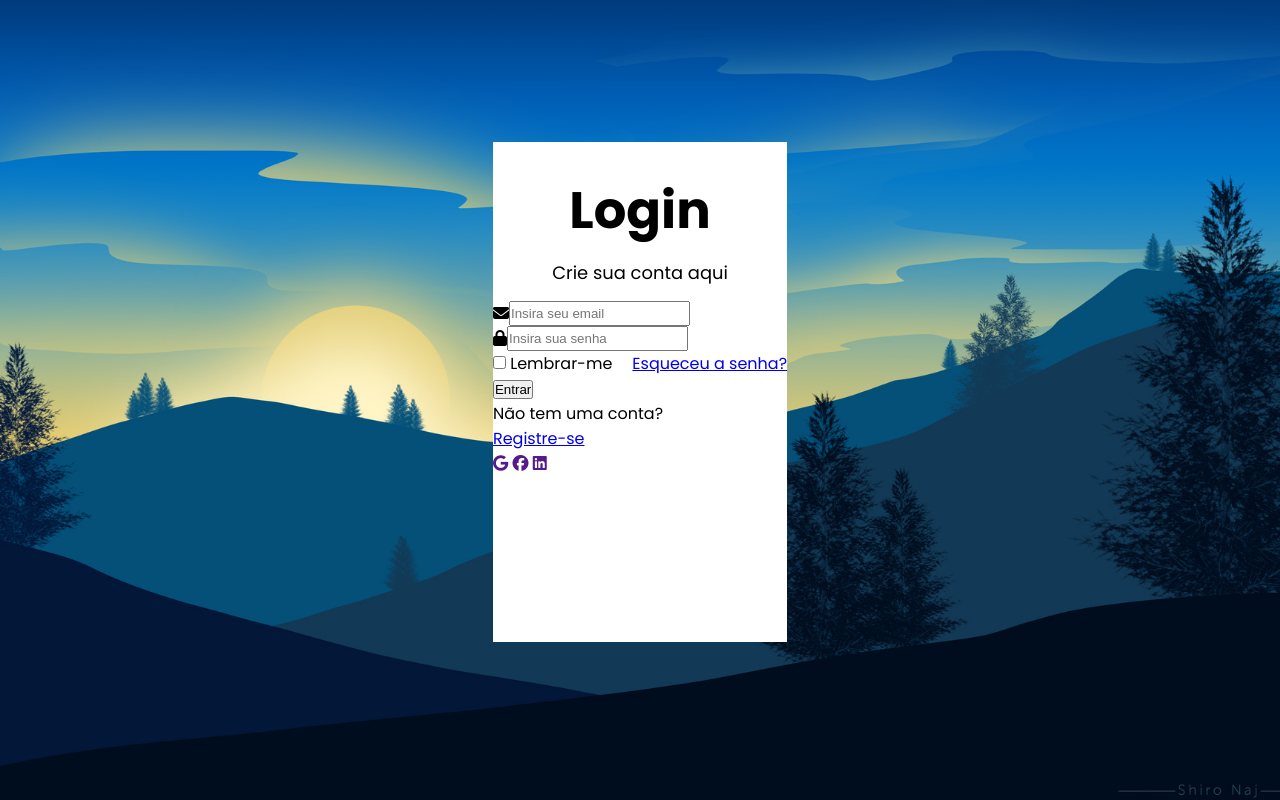
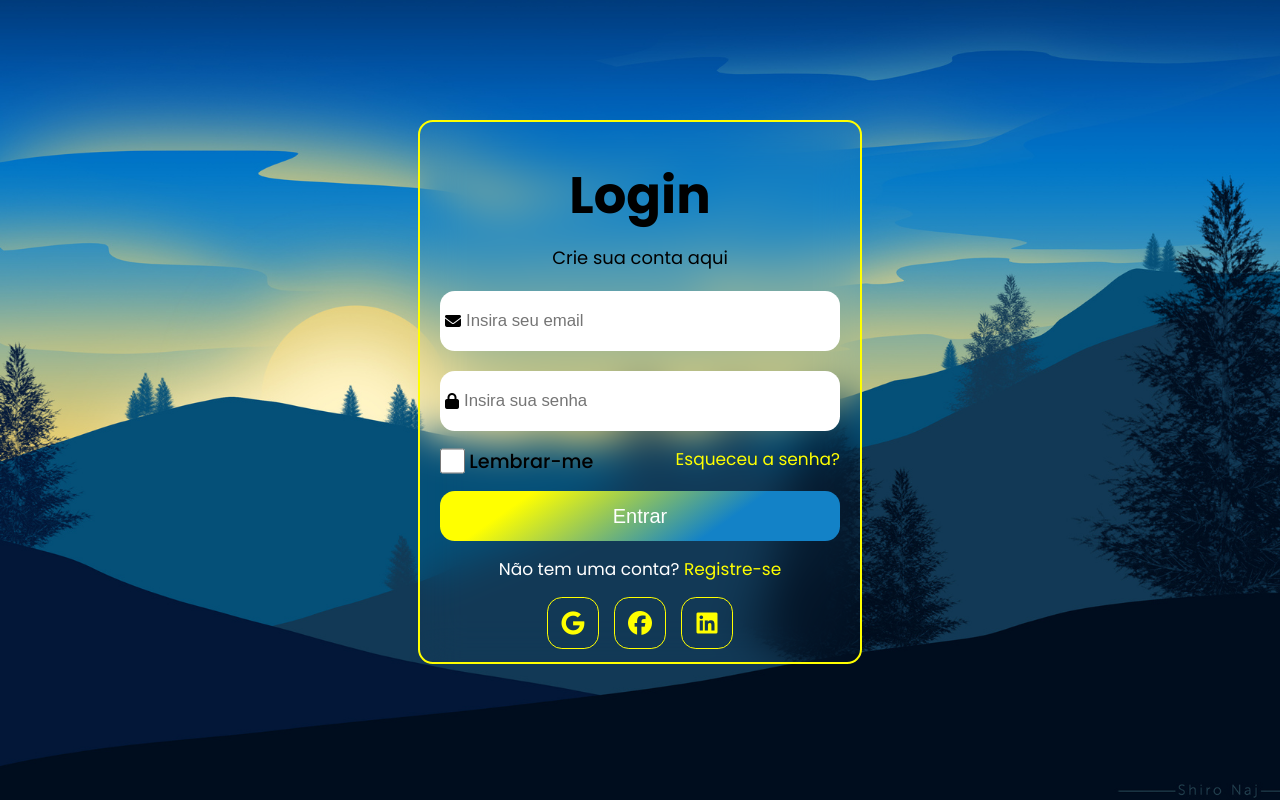
Before and after one commit to vitoreble06/telas-logins, a plain HTML site: page login-4.0/login04.html in a window 1280 px wide. Drawn offline with Linux system fonts and the light colour scheme.

Commit message:
terminei

```diff
--- a/login-4.0/assets/estilos/style.css
+++ b/login-4.0/assets/estilos/style.css
@@ -18,14 +18,43 @@ body {
     font-family: 'poppins', sans-serif;
 }
 
+input[type=email],
+input[type=password] {
+    width: 100%;
+    margin-top: 0.313rem;
+    margin-bottom: 0.938rem;
+    height: 3.75rem;
+    border: none;
+    outline: none;
+    border-radius: 0 0.928rem 0.928rem 0;
+    font-size: 1.05rem;
+}
+
+.label  {
+    background-color: #fff;
+    height: 3.75rem;
+    margin-top: 0.313rem;
+    display: flex;
+    align-items: center;
+    padding-left: 0.313rem;
+    padding-right: 0.313rem;
+    border-radius: 0.928rem 0 0 0.928rem;
+    cursor: pointer;
+}
+
 .container {
-    background-color: #fff;
     height: 31.25rem;
+    padding: 1.25rem;
+    width: 25rem;
+    border: 0.125rem solid #ffff00;
+    backdrop-filter: blur(1.25rem);
+    -webkit-backdrop-filter: blur(1.25rem);
+    border-radius: 0.928rem;
 }
 
 .titulo-login {
     text-align: center;
-    margin-top: 1.875rem;
+    margin-top: 0.938rem;
     margin-bottom: 0.625rem;
     font-size: 1.6rem;
 }
@@ -33,7 +62,7 @@ body {
 .paragrafo-login {
     text-align: center;
     font-size: 1.12rem;
-    margin-bottom: 15px;
+    margin-bottom: 0.938rem;
 }
 
 .email {
@@ -51,8 +80,152 @@ body {
 
 .remember {
     display: flex;
+    justify-content: space-between;
+    margin-bottom: 0.938rem
 }
 
+.label-check {
+    font-size: 1.2rem;
+    font-weight: 500;
+    vertical-align: middle;
+    cursor: pointer;
+}
+
+.lembrar input {
+    border: 0px;
+    width: 1.563rem;
+    height: 1.875rem;
+    vertical-align: middle;
+    cursor: pointer;
+}
+
+
 .lembrar {
-    margin-right: 20px;
+    margin-right: 1.25rem;
 }
+
+.span-senha a  {
+    color: #ffff00;
+    text-decoration: none;
+    font-size: 1.063rem;
+}
+
+.btn button {
+    width: 100%;
+    height: 3.125rem;
+    border: 0.938rem;
+    margin-bottom: 0.938rem;
+    border-radius: 0.928rem;
+    background: linear-gradient(145deg, #ffff00 20%, #1382C7 70%);
+    color: #fff;
+    font-size: 1.25rem;
+    cursor: pointer;
+}
+
+.btn button:hover {
+    transform: scale(0.95);
+    background: linear-gradient(290deg, #ffff00 20%, #1382C7 70%);
+    transition: all .3s;
+
+}
+
+.contas {
+    display: flex;
+    flex-direction: column;
+    align-items: center;
+
+}
+
+.sign-up p {
+    color: #fff;
+    font-size: 1.063rem;
+    margin-bottom: 0.938rem;
+}
+
+.sign-up p > a{
+    color: #ffff00;
+    text-decoration: none;
+    font-size: 1.063rem;
+}
+
+.accounts {
+    display: flex;
+    justify-content: center;
+}
+
+.accounts a {
+    display: flex;
+    justify-content: center;
+    align-items: center;
+    text-decoration: none;
+    margin-left: 0.469rem;
+    margin-right: 0.469rem;
+    width: 3.125rem;
+    height: 3.125rem;
+    border: 1px solid #ffff00;
+    border-radius: 0.928rem;
+    font-size: 1.5rem;
+    color: #ffff00;
+}
+
+.accounts a:hover {
+    background-color: #ffff00;
+    color: #000;
+    transform: scale(1.2);
+    transition: all .5s;
+}
+
+@media (max-width: 375px) {
+    .container {
+        height: 32.5rem;
+    }
+
+    .lembrar input {
+        border: 0px;
+        width: 1.063rem;
+        height: 1.875rem;
+        vertical-align: middle;
+        cursor: pointer;
+    }
+}
+
+@media (max-width: 320px) {
+    .container {
+        height: 35.313rem;
+    }
+
+    .lembrar input {
+        border: 0px;
+        width: 0.938rem;
+        height: 1.875rem;
+        vertical-align: middle;
+        cursor: pointer;
+    }
+
+    .sign-up p {
+        color: #fff;
+        font-size: 1.063rem;
+        margin-bottom: 0.938rem;
+        display: flex;
+        flex-direction: column;
+    }
+
+    .sign-up p > a {
+        display: flex;
+        justify-content: center;
+    }
+
+    .span-senha a  {
+        color: #ffff00;
+        text-decoration: none;
+        font-size: 0.938rem;
+    }
+
+    .label-check {
+        font-size: 0.938rem;
+    }
+
+    .lembrar {
+        margin-right: 0.75rem;
+    }
+}
--- a/login-4.0/login04.html
+++ b/login-4.0/login04.html
@@ -37,7 +37,7 @@
                 <div class="remember">
                     <div class="lembrar">
                         <input type="checkbox" name="check" id="icheck" class="check">
-                        <label for="icheck">Lembrar-me</label>
+                        <label for="icheck" class="label-check">Lembrar-me</label>
                     </div>
 
                     <span class="span-senha"><a href="#">Esqueceu a senha?</a></span>
@@ -49,7 +49,7 @@
 
                 <div class="contas">
                     <div class="sign-up">
-                        <p>Não tem uma conta? <br>
+                        <p>Não tem uma conta?
                             <a href="#">Registre-se</a>
                         </p>
                     </div>
```
Also changed, not shown: style.index.css (line endings or trailing spaces).
